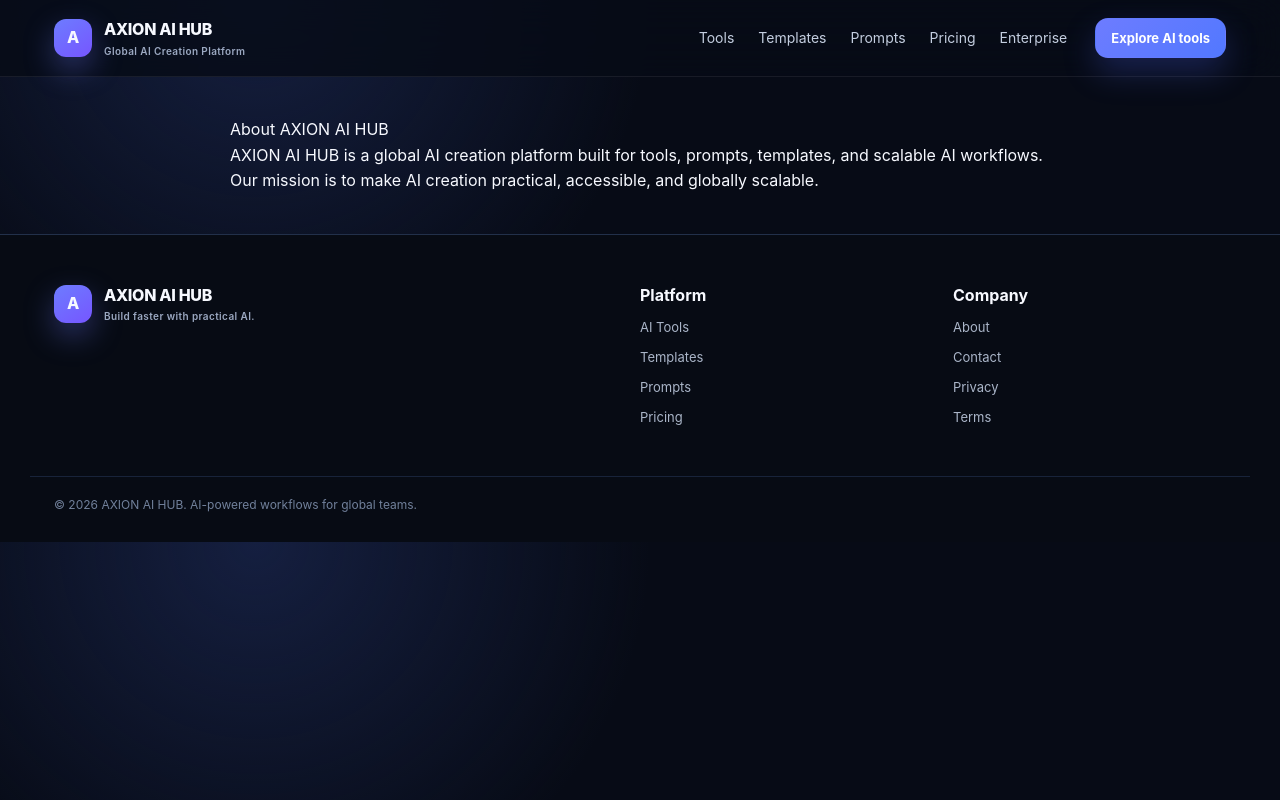
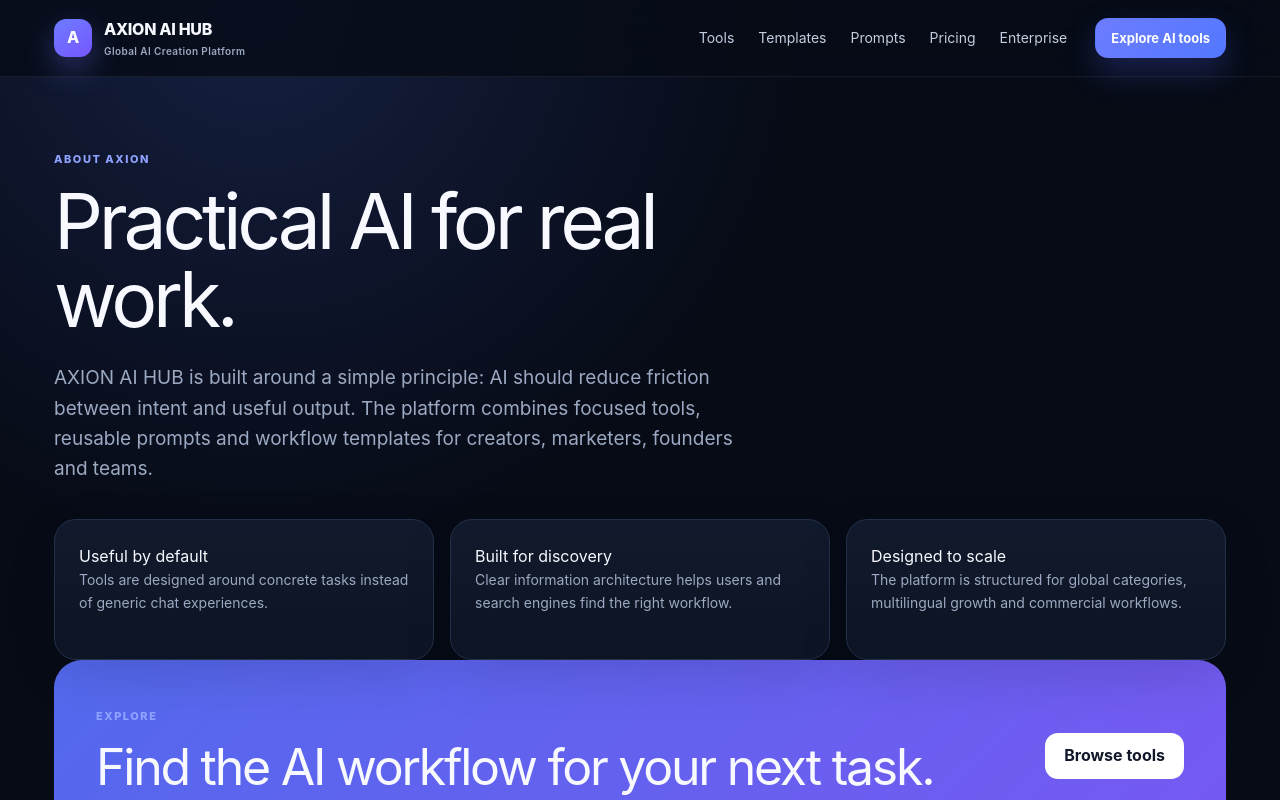
Before and after one commit to michaelauditor-pixel/axion-ai-hub, a Next.js app: page /about in a window 1280 px wide. Shown: the top 800 px of the page. Built offline with nearby package versions, Linux system fonts and the light colour scheme.

Commit message:
Upgrade about page trust content

```diff
--- a/src/app/about/page.tsx
+++ b/src/app/about/page.tsx
@@ -1,9 +1,25 @@
+import type { Metadata } from "next";
+
+export const metadata: Metadata = {
+  title: "About AXION AI HUB",
+  description: "AXION AI HUB is a global AI creation platform focused on practical workflows for growth, content, SEO and business execution.",
+  alternates: { canonical: "/about" },
+};
+
 export default function AboutPage() {
   return (
-    <main style={{ padding: "40px", maxWidth: "900px", margin: "0 auto" }}>
-      <h1>About AXION AI HUB</h1>
-      <p>AXION AI HUB is a global AI creation platform built for tools, prompts, templates, and scalable AI workflows.</p>
-      <p>Our mission is to make AI creation practical, accessible, and globally scalable.</p>
+    <main className="page-shell">
+      <section className="section-heading">
+        <span className="eyebrow">About AXION</span>
+        <h1>Practical AI for real work.</h1>
+        <p>AXION AI HUB is built around a simple principle: AI should reduce friction between intent and useful output. The platform combines focused tools, reusable prompts and workflow templates for creators, marketers, founders and teams.</p>
+      </section>
+      <section className="card-grid">
+        <article className="feature-card"><h2>Useful by default</h2><p>Tools are designed around concrete tasks instead of generic chat experiences.</p></article>
+        <article className="feature-card"><h2>Built for discovery</h2><p>Clear information architecture helps users and search engines find the right workflow.</p></article>
+        <article className="feature-card"><h2>Designed to scale</h2><p>The platform is structured for global categories, multilingual growth and commercial workflows.</p></article>
+      </section>
+      <section className="cta-band"><div><span className="eyebrow">Explore</span><h2>Find the AI workflow for your next task.</h2></div><a className="button light" href="/tools">Browse tools</a></section>
     </main>
   );
 }
```
